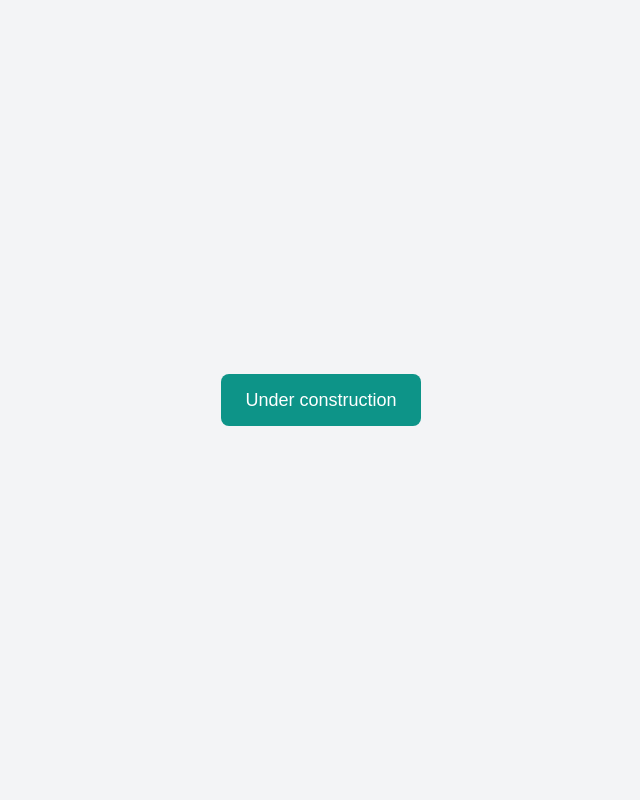
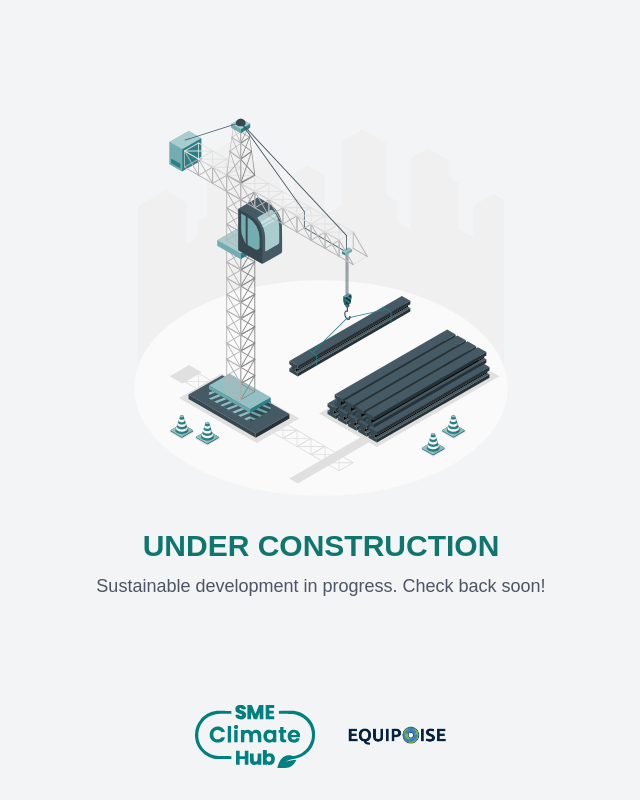
Before and after one commit to Equipoise-Earth/sme-basic-carbon-calculator, a Next.js app: page / in a window 1280 px wide. Shown: the whole page, without its empty margins (319-959 px from the left). Built offline with nearby package versions, Linux system fonts and the light colour scheme; a web font is replaced by a local one.

Commit message:
Prepare for soft launch

```diff
--- a/src/app/page.tsx
+++ b/src/app/page.tsx
@@ -1,13 +1,41 @@
-import Link from "next/link";
+import Image from "next/image";
 
 export default function Home() {
   return (
-    <div className="flex items-center justify-center min-h-screen bg-gray-100">
-      <Link href="">
-        <button className="px-6 py-3 bg-teal-600 text-white rounded-lg text-lg hover:bg-teal-700">
-          Under construction
-        </button>
-      </Link>
+    <div className="flex flex-col items-center justify-between min-h-screen bg-gray-100 text-center p-4">
+
+      {/* Main Content */}
+      <div className="flex flex-col items-center justify-center flex-grow">
+        {/* Illustration */}
+        <div className="max-w-md mb-6">
+          <Image
+            src="/illustrations/Construction crane-amico.svg"
+            alt="Under Construction"
+            width={400}
+            height={400}
+          />
+        </div>
+
+        {/* Under Construction Text */}
+        <h1 className="text-3xl font-bold text-teal-700 mb-2">UNDER CONSTRUCTION</h1>
+        <p className="text-gray-600 text-lg">Sustainable development in progress. Check back soon!</p>
+      </div>
+
+      {/* Footer Logos */}
+      <div className="flex items-center justify-center gap-8 py-4">
+        <Image
+          src="/logos/SME-Climate-Hub-logo-teal.svg"
+          alt="SME Climate Hub Logo"
+          width={120}
+          height={40}
+        />
+        <Image
+          src="/logos/Equipoise_Logo+Vector.png"
+          alt="Equipoise Logo"
+          width={100}
+          height={40}
+        />
+      </div>
     </div>
   );
 }
```
Also changed, not shown: apphosting.yaml (added, +23 -0 lines), src/lib/firebase.ts (+9 -5 lines), firebase.json (added), public/illustrations/Construction crane-amico.svg (added), 1 other file (tests, documents, lock files or other folders).
